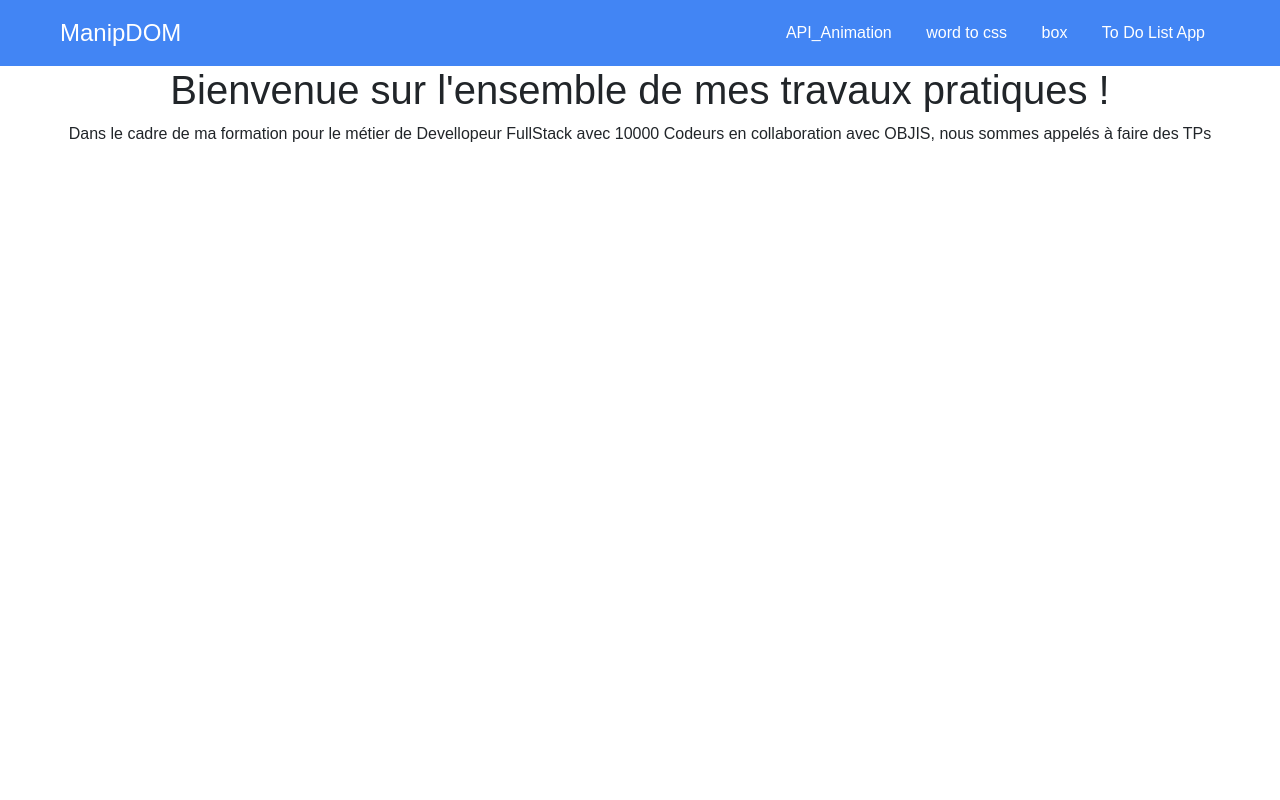
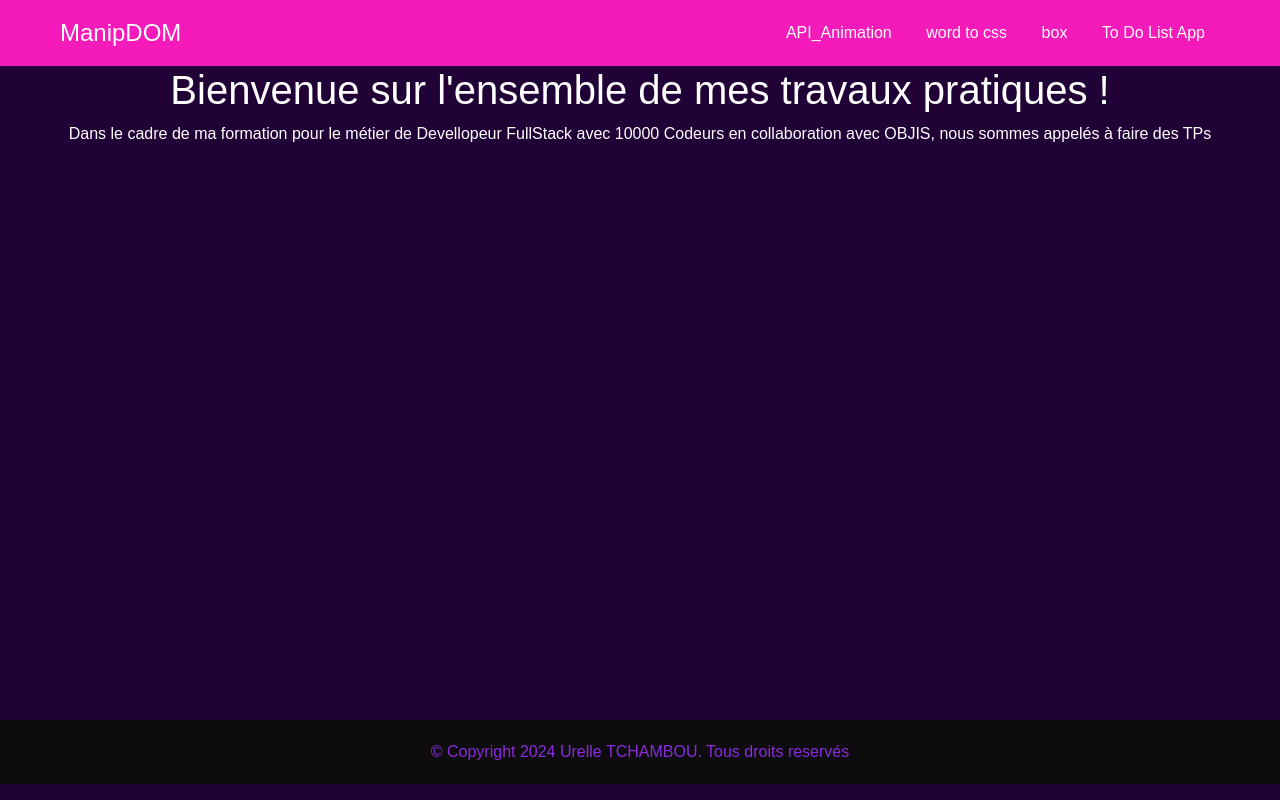
Before and after one commit to Urelle-TCHAMBOU/Cours_CSS, a plain HTML site: page index.html in a window 1280 px wide. Drawn offline with nearby package versions, Linux system fonts and the light colour scheme.

Commit message:
Amélioration

```diff
--- a/CSS/style0.css
+++ b/CSS/style0.css
@@ -2,11 +2,15 @@
 body {
     font-family: Arial, sans-serif; /* Police de caractères */
     margin: 0; /* Supprime les marges par défaut */
+    background-color: rgb(33, 2, 55);
+    display: flex;
+    flex-direction: column;
+    min-height: 100vh;
 }
 
 /* Styles de la barre de navigation */
 .navbar {
-    background-color: #4285f4; /* Couleur de fond (bleu Google) */
+    background-color: #f51aba; /* Couleur de fond (bleu Google) */
     color: white; /* Couleur du texte */
     padding: 10px 0; /* Espacement interne */
 }
@@ -45,3 +49,12 @@ body {
 .navbar-menu a:hover {
     background-color: #357ae8; /* Couleur de fond au survol des liens */
 }
+.footer p{
+background-color: rgb(14, 12, 12);
+text-align: center;
+padding: 20px 0;
+margin-top: auto;
+}
+.main-content{
+    flex: 1;
+}
--- a/CSS/styletodo.css
+++ b/CSS/styletodo.css
@@ -1,19 +1,26 @@
-.body{
+body{
     font-family: 'Segoe UI', Tahoma, Geneva, Verdana, sans-serif;
-    background-color: blueviolet;
-    margin: 0;
-    padding: 0;
+    background-color: rgba(83, 19, 172, 0.919);
+    margin: auto;
+    padding: auto;
+    display: flex;
+    flex-direction: column;
+    min-height: 100vh;
 
 }
 
 .container{
     max-width: 400px;
-    margin: 120px auto;
+    margin: 200px auto;
     padding: 20px;
     background-color: rgb(220, 20, 140);
     border-radius: 8px;
     box-shadow: 0 0 10px rgba(0, 0, 0, 0.2);
     text-align: center;
+    width: 400px;
+}
+.main-content{
+    flex: 1;
 }
 
 h1{
@@ -70,10 +77,10 @@ li{
 
 
 }
-.delete-button{
+.deletebutton{
     padding: 10px;
     background-color: red;
-    color: beige;
+    color: rgb(250, 250, 12);
     border: none;
     border-radius: 4px;
     font-size: 14px;
@@ -82,7 +89,7 @@ li{
 
 }
 
-.delete-button:hover{
+.deletebutton:hover{
     background-color: firebrick;
 }
 .edit-button{
@@ -100,3 +107,12 @@ li{
 .edit-button:hover{
     background-color: hotpink;
 }
+.footer p{
+    background-color: rgb(14, 12, 12);
+    text-align: center;
+    padding: 20px 0;
+    margin-top: auto;
+    bottom: 0;
+    left: 0;
+    right: 0;
+    }
--- a/index.html
+++ b/index.html
@@ -6,13 +6,14 @@
     <link href="https://cdn.jsdelivr.net/npm/bootstrap@5.3.3/dist/css/bootstrap.min.css" rel="stylesheet" integrity="sha384-QWTKZyjpPEjISv5WaRU9OFeRpok6YctnYmDr5pNlyT2bRjXh0JMhjY6hW+ALEwIH" crossorigin="anonymous">
     <link rel="stylesheet" href="./CSS/style0.css">
     <title>Ensemble de mes TPs</title>
+
 </head>
 <body>
 <nav class="navbar">
     <div class="container">
         <a href="indexdom.html" class="navbar-brand">ManipDOM</a>
         <ul class="navbar-menu">
-            <li><a href="#home">API_Animation</a></li>
+            <li><a href="../API_JavaScript/index.html">API_Animation</a></li>
             <li><a href="#services">word to css</a></li>
             <li><a href="indexbox.html">box</a></li>
             <li><a href="indextodolist.html">To Do List App</a></li>
@@ -21,11 +22,13 @@
 </nav>
 
 <!-- Contenu principal -->
-<div class="content">
-    <h1 class="text-center">Bienvenue sur l'ensemble de mes travaux pratiques !</h1>
-    <p class="text-center">Dans le cadre de ma formation pour le métier de Devellopeur FullStack avec 10000 Codeurs en collaboration avec OBJIS, nous sommes appelés à faire des TPs</p>
+<div class="main-content">
+    <h1 class="text-center text-white">Bienvenue sur l'ensemble de mes travaux pratiques !</h1>
+    <p class="text-center text-white">Dans le cadre de ma formation pour le métier de Devellopeur FullStack avec 10000 Codeurs en collaboration avec OBJIS, nous sommes appelés à faire des TPs</p>
 </div>
-
+<footer class="footer">
+    <p> <span style="color: blueviolet;">© Copyright 2024 Urelle TCHAMBOU. Tous droits reservés</span></p>
+</footer>
 </body>
 </html>
 
```
Also changed, not shown: JS/scripttodo.js (+111 -45 lines), indextodolist.html (+6 -1 lines), Assets/Font/Img/bg.jpg (renamed from Assets/Font/bg.jpg), 1 other file.
